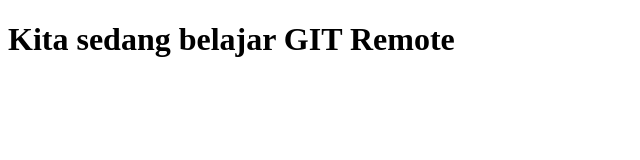
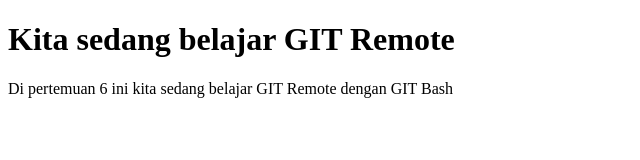
Before and after one commit to Fouralist/harri_mdplppert6, a plain HTML site: page index.html in a window 1280 px wide. Shown: the whole page, without its empty margins (0-640 px from the left). Drawn offline with Linux system fonts and the light colour scheme.

Commit message:
menambah paragraf di file index.html

```diff
--- a/index.html
+++ b/index.html
@@ -8,5 +8,6 @@
 </head>
 <body>
     <h1>Kita sedang belajar GIT Remote</h1>
+    <p>Di pertemuan 6 ini kita sedang belajar GIT Remote dengan GIT Bash</p>
 </body>
 </html>
```
